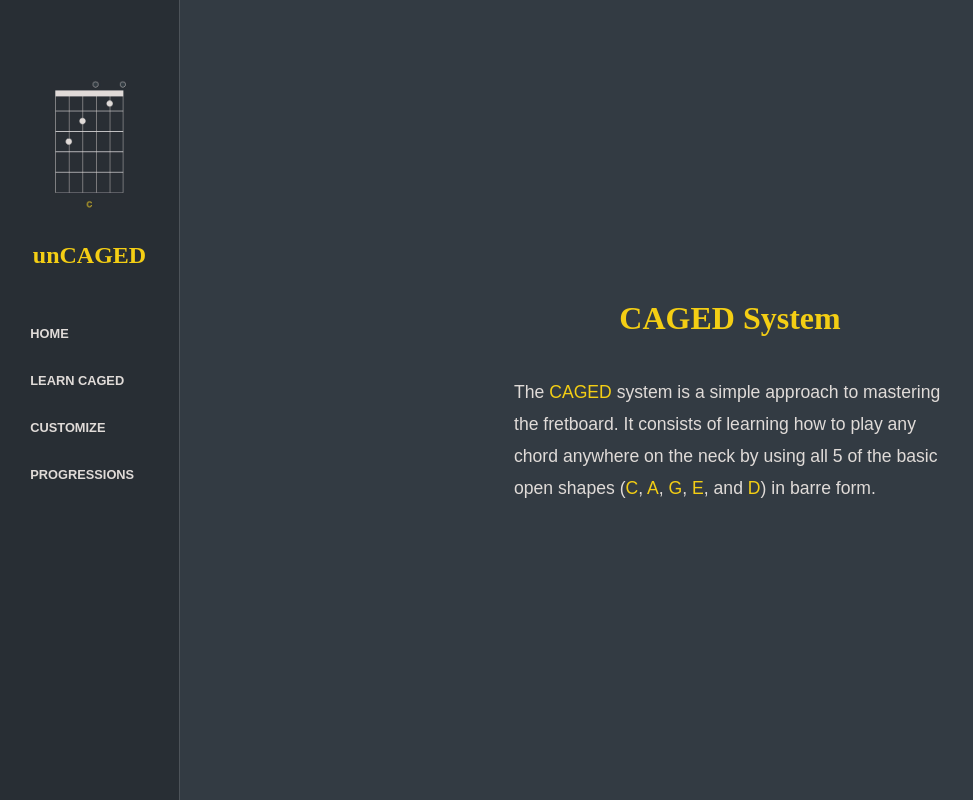
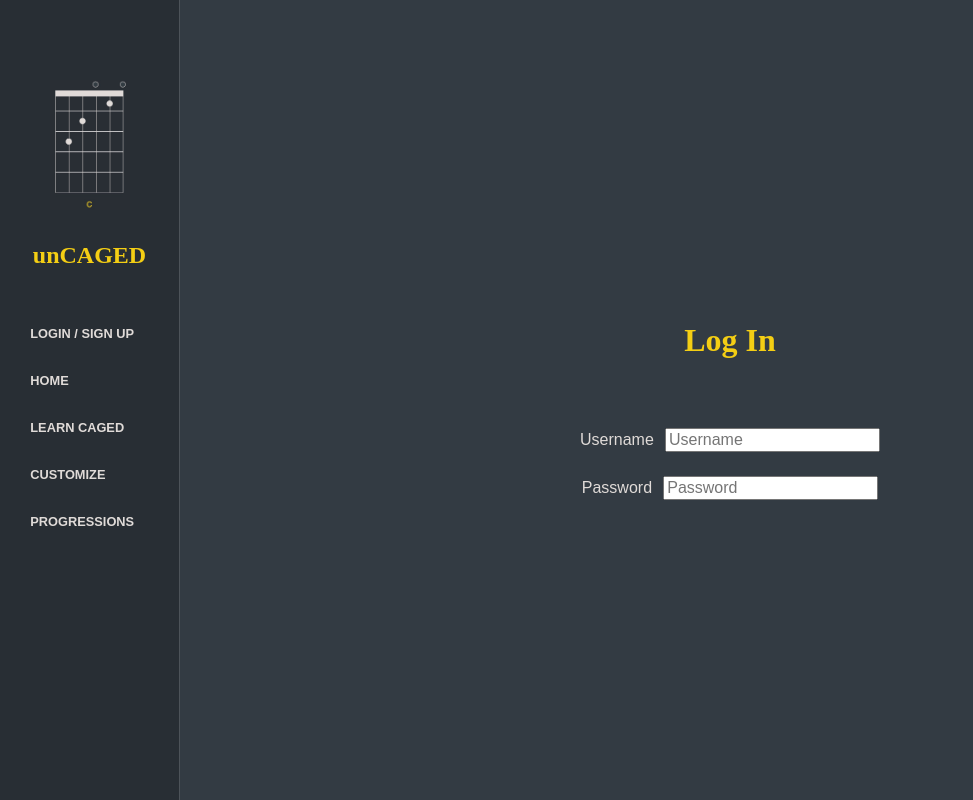
Before and after one commit to SamShubitz/CAGED-Guitar-App, a React (Vite) app: page /loginpage in a window 1280 px wide. Shown: the whole page, without its empty margins (0-973 px from the left). Built offline with nearby package versions, Linux system fonts and the light colour scheme.

Commit message:
put function fixed

```diff
--- a/src/App.css
+++ b/src/App.css
@@ -152,6 +152,32 @@ a, .progressions {
   align-items: center;
   margin-top: 1rem;
   overflow: hidden;
+}
+
+.login-page {
+  flex-grow: 1;
+  display: flex;
+  flex-direction: column;
+  align-items: center;
+  justify-content: center;
+  gap: 2rem;
+}
+
+.login-form {
+  display: flex;
+  flex-direction: column;
+  gap: .5rem;
+  align-items: center;
+}
+
+.login-form > label {
+  font-size: 1rem;
+  margin-top: 1rem;
+}
+
+.login-form > label >input {
+  font-size: 1rem;
+  margin-left: .7rem;
 }
 
 .home-page {
--- a/src/App.tsx
+++ b/src/App.tsx
@@ -1,6 +1,7 @@
 import "./App.css";
 import Header from "./Common/Header";
-import SideNav from "./Common/SideNav";
+import SideNav from "./SideNav";
+import LoginPage from "./UserSection/LoginPage";
 import HomePage from "./CagedSection/HomePage";
 import CAGEDInterface from "./CagedSection/CAGEDInterface";
 import CustomInterface from "./CustomSection/CustomInterface";
@@ -16,6 +17,7 @@ function App() {
       <div className="content">
         <Routes>
           <Route index element={<HomePage />} />
+          <Route path="loginpage" element={<LoginPage />} />
           <Route path="caged" element={<CAGEDInterface />} />
           <Route path="customize" element={<CustomInterface />} />
           <Route path="progressions" element={<ProgressionTemplate />} />
--- a/src/Common/Header.tsx
+++ b/src/Common/Header.tsx
@@ -1,5 +1,5 @@
 import HamburgerIcon from "./HamburgerIcon";
-import SideNav from "./SideNav";
+import SideNav from "../SideNav";
 import { useState, useEffect } from "react";
 import { useLocation } from "react-router-dom";
 
--- a/src/Common/ProgressionsList.tsx
+++ b/src/Common/ProgressionsList.tsx
@@ -1,7 +1,7 @@
 import { Link } from "react-router-dom";
 import { useQuery } from "@tanstack/react-query";
 import { ProgressionType } from "../types";
-import { getProgressions } from "../api/uncaged-api";
+import { getProgressionTitles } from "../api/uncaged-api";
 
 const exampleProgression: ProgressionType = {
   title: "Autumn Leaves",
@@ -67,8 +67,8 @@ const exampleProgression: ProgressionType = {
 
 const ProgressionsList = () => {
   const { data, error, isLoading } = useQuery({
-    queryKey: ["progressions"],
-    queryFn: getProgressions,
+    queryKey: ["titles"],
+    queryFn: getProgressionTitles,
   });
 
   const defaultLink = () => {
@@ -82,11 +82,11 @@ const ProgressionsList = () => {
     );
   };
 
-  const savedTitles = data?.map((p: ProgressionType) => {
-    const safeTitle = encodeURIComponent(p.title);
+  const savedTitles = data?.map((title: string) => {
+    const safeTitle = encodeURIComponent(title);
     return (
-      <li key={p.progressionId}>
-        <Link to={`Progressions/${safeTitle}`}>{p.title}</Link>
+      <li key={title}>
+        <Link to={`Progressions/${safeTitle}`}>{title}</Link>
       </li>
     );
   });
--- a/src/CustomSection/CustomInterface.tsx
+++ b/src/CustomSection/CustomInterface.tsx
@@ -27,6 +27,9 @@ const CustomInterface = () => {
 
   useEffect(() => {
     if (state) {
+      state.chordList.forEach((chord: Chord) => {
+        chord.id = undefined;
+      });
       const sentProgression = state.chordList;
       const sentTitle = state.title;
       setChordList(sentProgression);
--- a/src/CustomSection/ViewModeInterface.tsx
+++ b/src/CustomSection/ViewModeInterface.tsx
@@ -30,7 +30,7 @@ const ViewModeInterface = ({
       queryClient.invalidateQueries({ queryKey: ["progressions"] });
     },
     onError: (error) => {
-      console.error("Post mutation error:", error);
+      console.error("Error saving progression:", error);
     },
   });
 
@@ -40,7 +40,7 @@ const ViewModeInterface = ({
       queryClient.invalidateQueries({ queryKey: ["progressions"] });
     },
     onError: (error) => {
-      console.error("Post mutation error:", error);
+      console.error("Error updating progression:", error);
     },
   });
 
@@ -75,7 +75,6 @@ const ViewModeInterface = ({
       putMutation.mutate(userProgression);
     } else {
       postMutation.mutate(userProgression);
-      console.log("post", userProgression);
     }
 
     setChordList([]);
--- a/src/Common/SideNav.tsx
+++ b/src/SideNav.tsx
@@ -1,8 +1,8 @@
 import { Link, useLocation } from "react-router-dom";
 import { useState, useEffect } from "react";
-import ProgressionsList from "../Common/ProgressionsList";
-import Logo from "../assets/Logo.jpeg";
-import HamburgerIcon from "./HamburgerIcon";
+import ProgressionsList from "./Common/ProgressionsList";
+import Logo from "./assets/Logo.jpeg";
+import HamburgerIcon from "./Common/HamburgerIcon";
 
 const SideNav = ({ className = "side-nav", toggleMenu = () => {} }) => {
   const [isOpen, setIsOpen] = useState(false);
@@ -23,6 +23,9 @@ const SideNav = ({ className = "side-nav", toggleMenu = () => {} }) => {
       <img className="logo" src={Logo} alt="logo" />
       <h1 className="nav-header">unCAGED</h1>
       <ul className="nav-list">
+        <li>
+          <Link to="/LoginPage">LOGIN / SIGN UP</Link>
+        </li>
         <li>
           <Link to="/">HOME</Link>
         </li>
--- /dev/null
+++ b/src/UserSection/LoginPage.tsx
@@ -0,0 +1,19 @@
+const LoginPage = () => {
+  return (
+    <div className="login-page">
+      <h1>Log In</h1>
+      <form className="login-form">
+        <label htmlFor="username">
+          Username
+          <input name="username" type="text" placeholder="Username" />
+        </label>
+        <label htmlFor="password">
+          Password
+          <input name="password" type="password" placeholder="Password" />
+        </label>
+      </form>
+    </div>
+  );
+};
+
+export default LoginPage;
--- a/src/types.ts
+++ b/src/types.ts
@@ -4,6 +4,7 @@ export interface Chord {
     mutedFrets: number[];
     barre: CustomBarre | CagedBarre;
     barreIndicator: string;
+    id?: number;
 }
 
 export interface CustomDiagramProps {
```
